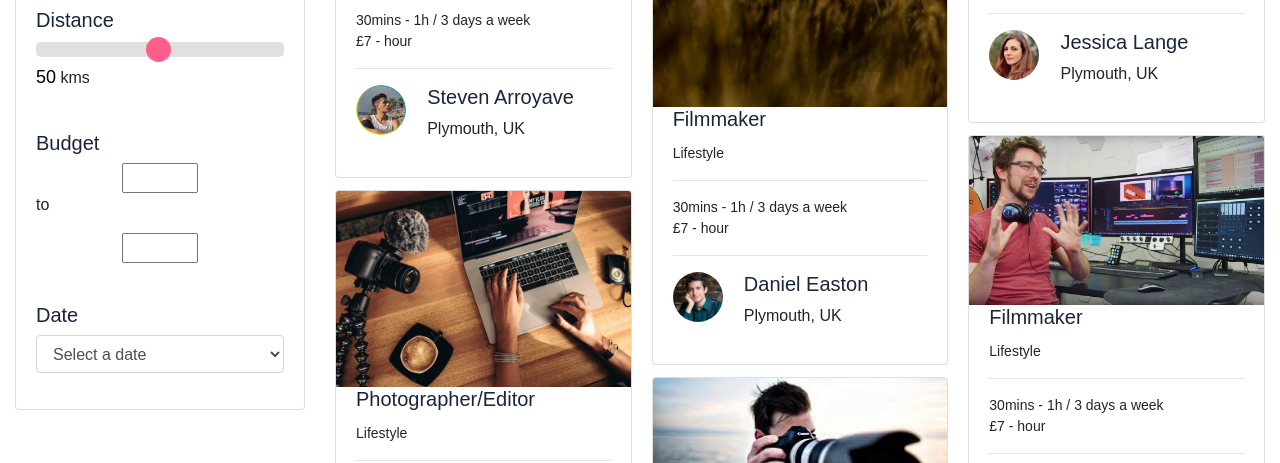
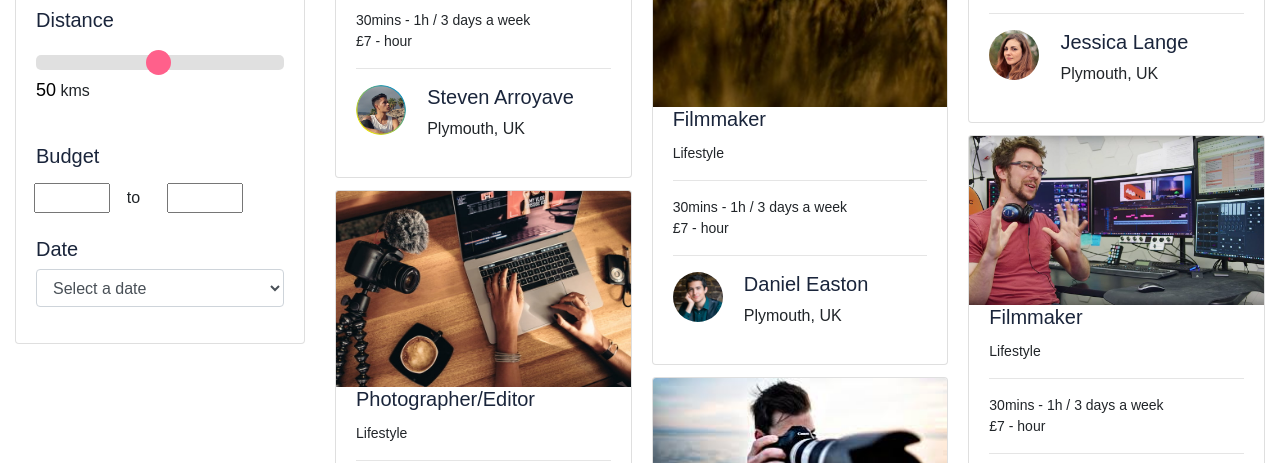
Before and after one commit to stevenarroyave/UPTAKE, a plain HTML site: page home.html in a window 1280 px wide. Shown: the part 688-1151 px from the top of the page. Drawn offline with nearby package versions, Linux system fonts and the light colour scheme.

Commit message:
fixed the filter tab

```diff
--- a/css/styles.css
+++ b/css/styles.css
@@ -137,6 +137,7 @@ body{    /*  styling the whole website's body, using the font i imported  */
   opacity: 0.7;
   -webkit-transition: .2s;
   transition: opacity .2s;
+  margin-top: 15px;
 }
 
 .slider:hover {
@@ -397,6 +398,13 @@ hr{
   padding-top: 0px;
 }
 
+#maxmin{
+  margin-top: 15px;
+  align-items: center;
+  align-content: center;
+  padding-left: 13px;
+}
+
 #postModal .modal-header{
   background-image: url("../img/Posts/10.jpg");
   background-size: cover;
--- a/home.html
+++ b/home.html
@@ -72,10 +72,14 @@
                   <p><span id="demo">50</span> kms</p>
                 </div><br>
                 <h5>Budget</h5>
-                <div class="form-group">
-                  <input type="text" id="name" name="name" requiredminlength="4" maxlength="8" size="5">
-                  <p>to</p>
-                  <input type="text" id="name" name="name" requiredminlength="4" maxlength="8" size="5">
+                <div class="row" id="maxmin">
+                  <div class="column">
+                    <input type="text" id="name" name="name" requiredminlength="4" maxlength="8" size="5">
+                  </div>
+                  <div class="column">to</div>
+                  <div class="column">
+                    <input type="text" id="name" name="name" requiredminlength="4" maxlength="8" size="5">
+                  </div>
                 </div><br>
                 <h5>Date</h5>
                 <div class="form-group">
```
